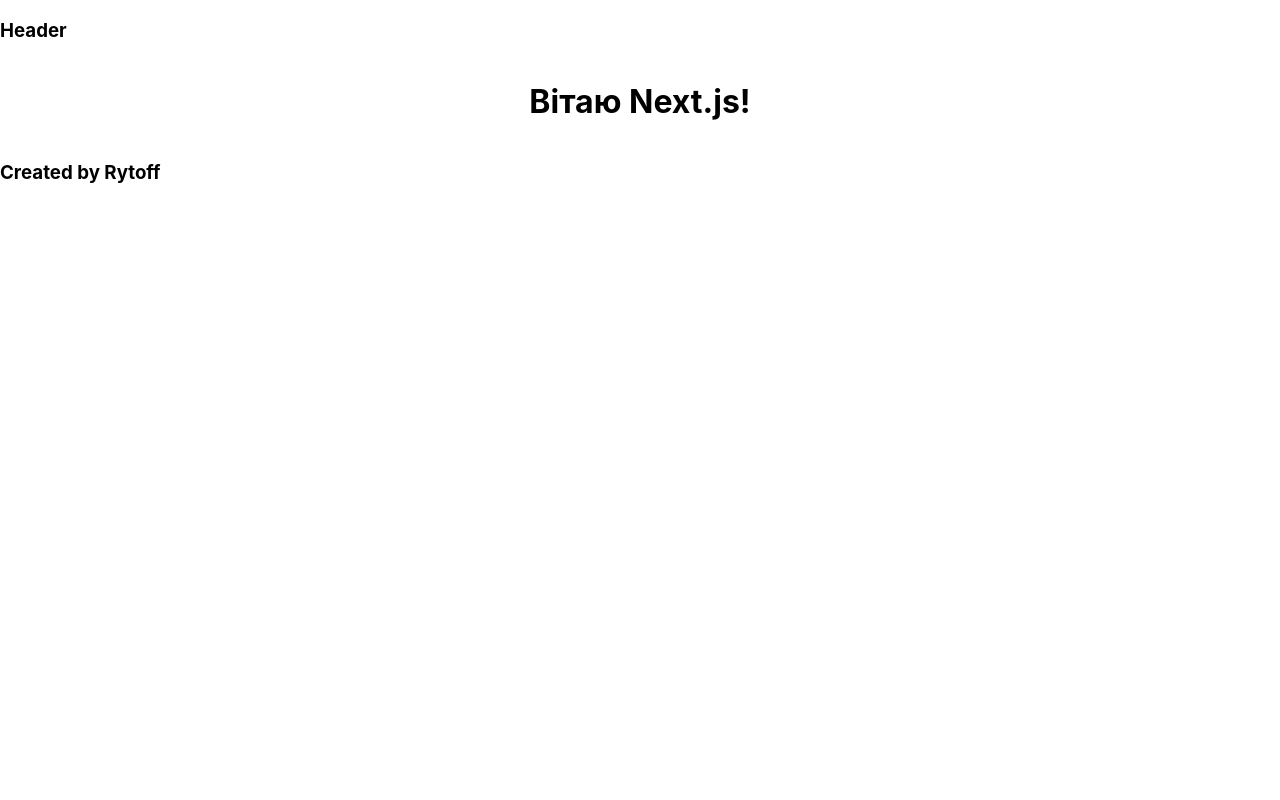
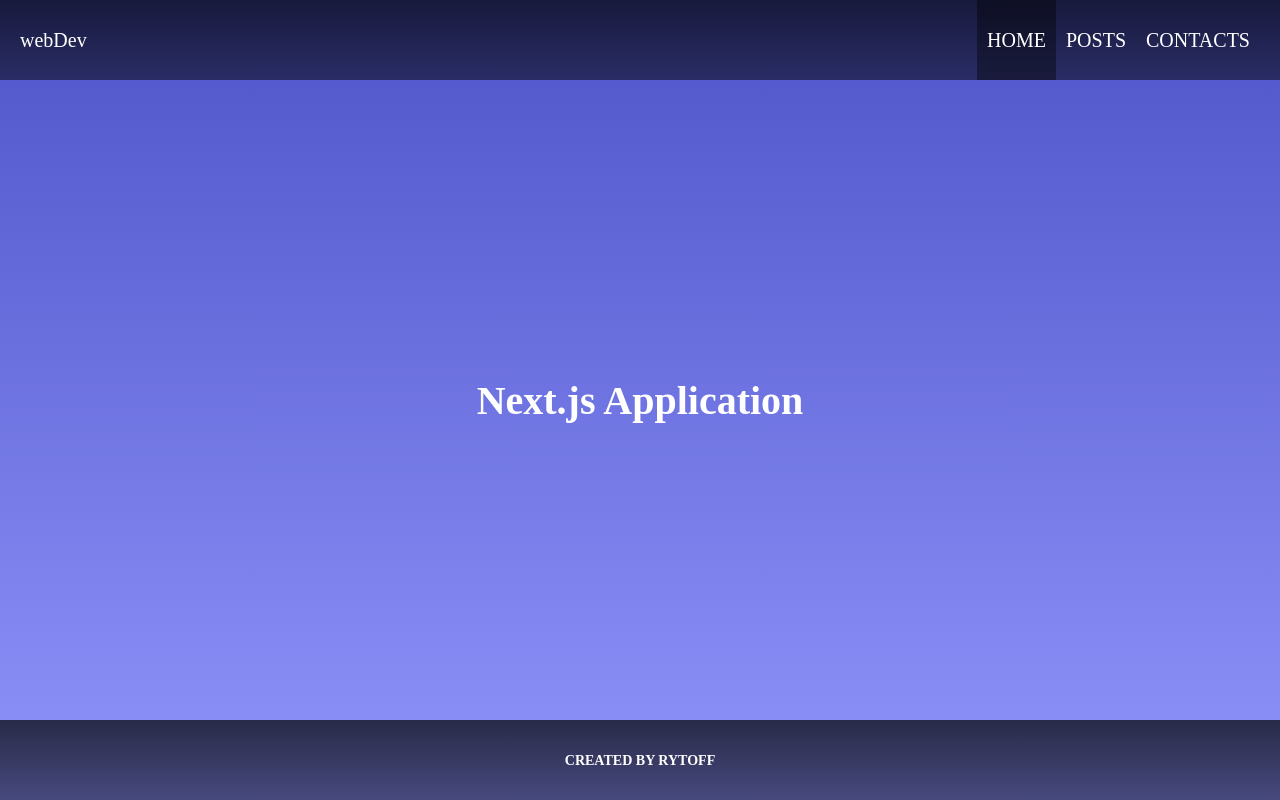
Before and after one commit to Rytoff/next-js_web-dev-course, a Next.js app: page / in a window 1280 px wide. Built offline with nearby package versions, Linux system fonts and the light colour scheme; no server answers.

Commit message:
Pages Navigation & Redirecting done L05

```diff
--- a/components/Header.js
+++ b/components/Header.js
@@ -1,8 +1,8 @@
-import Heading from './Heading'
+import Navbar from './Navbar'
 
 const Header = () => (
   <header>
-    <Heading tag="h3" text="Header" />
+    <Navbar />
   </header>
 )
 export default Header
--- /dev/null
+++ b/components/Navbar.js
@@ -0,0 +1,25 @@
+import { useRouter } from 'next/router'
+import Link from 'next/link'
+import styles from '../styles/Navbar.module.scss'
+
+const navigation = [
+  { id: 1, title: 'Home', path: '/' },
+  { id: 2, title: 'Posts', path: '/posts' },
+  { id: 3, title: 'Contacts', path: '/contacts' },
+]
+
+const Navbar = () => {
+  const {pathname} = useRouter()
+  return (
+    <nav className={styles.nav}>
+      <div className={styles.logo}>webDev</div>
+      <div className={styles.links}>
+        {navigation.map(({id, title, path}) => (
+          <Link key={id} href={path}>
+            <a className={pathname === path ? styles.active : null}>{title}</a></Link>
+        ))}
+      </div>
+    </nav>
+  )
+}
+export default Navbar
--- a/pages/_app.js
+++ b/pages/_app.js
@@ -1,10 +1,12 @@
-import Layout from '../components/Layout'
-import '../styles/globals.scss'
+import Layout from "../components/Layout";
+import '../styles/globals.scss';
 
-export default function MyApp({ Component, pageProps }) {
-  return (
-    <Layout>
+const MyApp = ({ Component, pageProps }) => (
+  <Layout>
+    <main>
       <Component {...pageProps} />
-    </Layout>
-  )
-}
+    </main>
+  </Layout>
+);
+
+export default MyApp;
--- a/pages/index.js
+++ b/pages/index.js
@@ -1,10 +1,37 @@
-import Heading from '../components/Heading'
-import styles from '../styles/Home.module.scss'
+import Head from "next/head";
+import Heading from "../components/Heading";
+// import Socials from "../components/Socials";
+import styles from "../styles/Home.module.scss";
 
-export default function Home() {
-  return (
-    <div className={styles.wrapper}>
-      <Heading text="Вітаю Next.js!" />
-    </div>
-  )
-}
+export const getStaticProps = async () => {
+  try {
+    const response = await fetch(`${process.env.API_HOST}/socials`);
+    const data = await response.json();
+
+    if (!data) {
+      return {
+        notFound: true,
+      }
+    }
+
+    return {
+      props: { socials: data },
+    }
+  } catch {
+    return {
+      props: { socials: null },
+    }
+  }
+};
+
+const Home = ({ socials }) => (
+  <div className={styles.wrapper}>
+    <Head>
+      <title>Home</title>
+    </Head>
+    <Heading text="Next.js Application" />
+    {/* <Socials socials={socials} /> */}
+  </div>
+);
+
+export default Home;
--- /dev/null
+++ b/styles/404.module.scss
@@ -0,0 +1,7 @@
+.wrapper {
+  min-height: 100%;
+  display: flex;
+  justify-content: center;
+  align-items: center;
+  text-align: center;
+}
--- /dev/null
+++ b/styles/Navbar.module.scss
@@ -0,0 +1,26 @@
+.nav {
+  width: 100%;
+  height: 100%;
+  display: flex;
+  justify-content: space-between;
+  align-items: center;
+
+  .links {
+    height: 100%;
+  }
+
+  a {
+    height: 100%;
+    display: inline-flex;
+    align-items: center;
+    padding: 0 10px;
+    text-transform: uppercase;
+    color: #fff;
+    text-decoration: none;
+
+    &.active,
+    &:hover {
+      background-color: rgba(0, 0, 0, 0.4);
+    }
+  }
+}
--- a/styles/globals.scss
+++ b/styles/globals.scss
@@ -1,16 +1,67 @@
+// html,
+// body {
+//   padding: 0;
+//   margin: 0;
+//   font-family: -apple-system, BlinkMacSystemFont, Segoe UI, Roboto, Oxygen,
+//     Ubuntu, Cantarell, Fira Sans, Droid Sans, Helvetica Neue, sans-serif;
+// }
+
+// a {
+//   color: inherit;
+//   text-decoration: none;
+// }
+
+// * {
+//   box-sizing: border-box;
+// }
 html,
 body {
   padding: 0;
   margin: 0;
-  font-family: -apple-system, BlinkMacSystemFont, Segoe UI, Roboto, Oxygen,
-    Ubuntu, Cantarell, Fira Sans, Droid Sans, Helvetica Neue, sans-serif;
 }
 
-a {
-  color: inherit;
-  text-decoration: none;
+body {
+  background: linear-gradient(to bottom, #4e54c8, #8f94fb);
+  color: #fff;
+  font-size: 20px;
 }
 
-* {
-  box-sizing: border-box;
+#__next {
+  min-height: 100vh;
+  display: grid;
+  grid-auto-rows: auto 1fr auto;
 }
+
+main {
+  padding: 20px;
+}
+
+header,
+footer {
+  min-height: 80px;
+}
+
+header {
+  background-image: linear-gradient(
+    to bottom,
+    rgba(0, 0, 0, 0.7),
+    rgba(0, 0, 0, 0.5)
+  );
+  display: flex;
+  align-items: center;
+  padding: 0 20px;
+}
+
+footer {
+  background-image: linear-gradient(
+    to bottom,
+    rgba(0, 0, 0, 0.7),
+    rgba(0, 0, 0, 0.5)
+  );
+  text-align: center;
+  font-size: 12px;
+  display: flex;
+  justify-content: center;
+  align-items: center;
+  text-transform: uppercase;
+}
```
Also changed, not shown: pages/404.js (+26 -21 lines).
